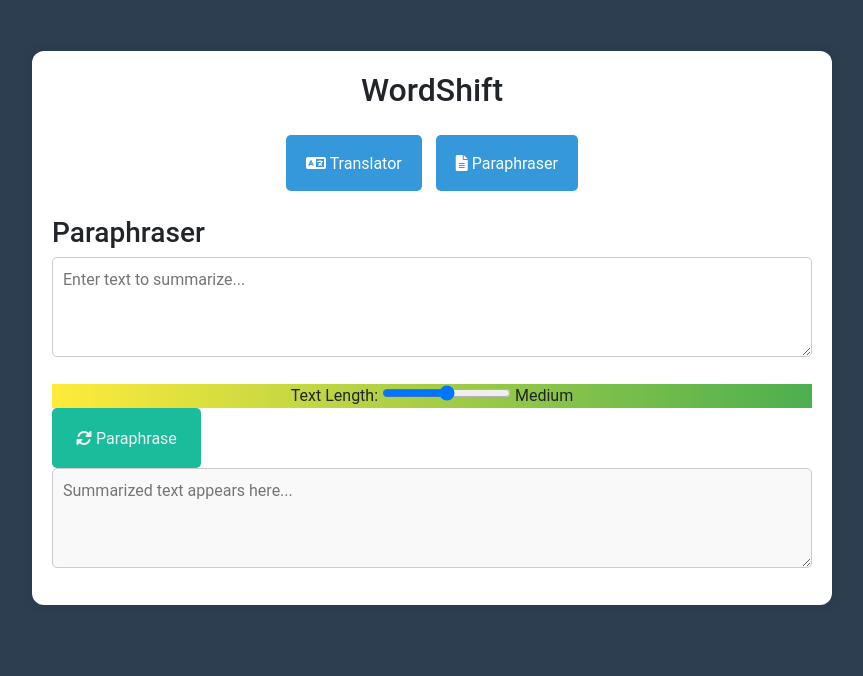
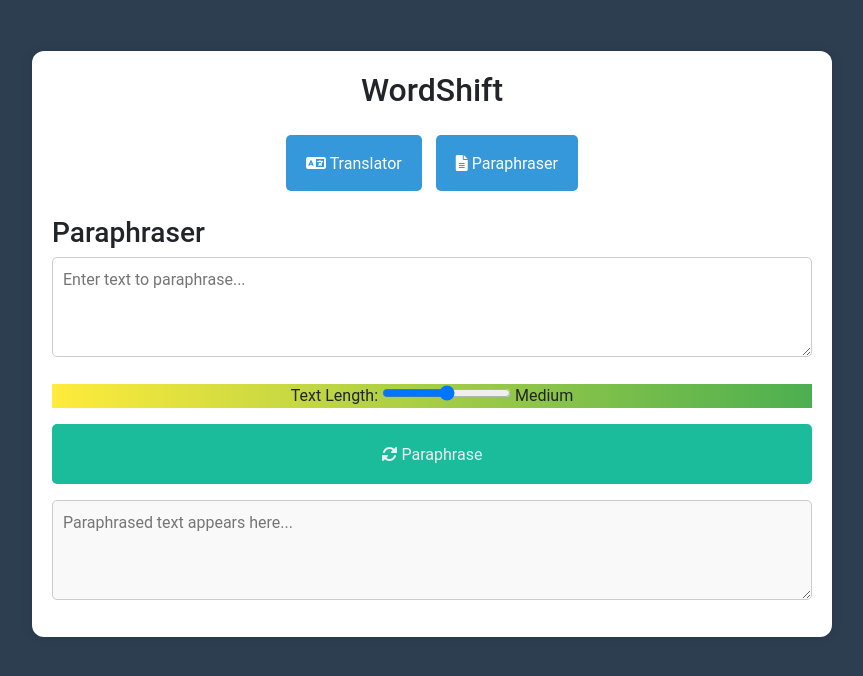
Before and after one commit to EngrJaym/translator_paraphraser, a Django app: page / in a window 1280 px wide, after a click on "Paraphraser". Shown: the top 676 px of the page, without its empty margins (208-1071 px from the left). Run offline with Django 5.2, Linux system fonts and the light colour scheme.

Commit message:
changes on UI

```diff
--- a/paraphraser/templates/index.html
+++ b/paraphraser/templates/index.html
@@ -47,7 +47,7 @@
             </div>
 
             <textarea id="inputText" placeholder="Enter text to translate..."></textarea>
-            <button onclick="translateText()">
+            <button onclick="translateText()" class="mb-3 w-100">
                 <i class="fas fa-arrow-right"></i> Translate
             </button>
             <textarea id="outputText" placeholder="Translated text appears here..." readonly></textarea>
@@ -55,16 +55,16 @@
 
         <div id="summarizer" class="content">
             <h3>Paraphraser</h3>
-            <textarea id="inputSummaryText" placeholder="Enter text to summarize..."></textarea>
+            <textarea id="inputSummaryText" placeholder="Enter text to paraphrase..."></textarea>
             <div class="range-container">
                 <label for="summaryRange">Text Length: </label>
                 <input type="range" id="summaryRange" min="1" max="3" value="2" step="1" onchange="updateSummaryLabel()">
                 <span id="summaryRangeValue">Medium</span>
             </div>
-            <button onclick="summarizeText()">
+            <button onclick="summarizeText()" class="my-3 w-100">
                 <i class="fas fa-sync-alt"></i> Paraphrase
             </button>
-            <textarea id="outputSummaryText" placeholder="Summarized text appears here..." readonly></textarea>
+            <textarea id="outputSummaryText" placeholder="Paraphrased text appears here..." readonly></textarea>
         </div>
     </div>
 
@@ -104,9 +104,7 @@
             document.getElementById("outputText").value = "Error processing request.";
             console.error("Error:", error);
         });
-
-            let outputText = "Translated: " + inputText;
-            document.getElementById("outputText").value = outputText;
+            document.getElementById("outputText").value = "Translating...";
         }
 
         function summarizeText() {
@@ -136,6 +134,7 @@
             document.getElementById("outputSummaryText").value = "Error processing request.";
             console.error("Error:", error);
         });
+            document.getElementById("outputSummaryText").value = "Paraphrasing...";
     }
 
         function updateSummaryLabel() {
--- a/paraphraser/views.py
+++ b/paraphraser/views.py
@@ -28,7 +28,7 @@ def paraphrase_api(request):
                 return JsonResponse({"summary": "Minimum number of input text to be summarized is 30."})
 
             else:
-                length_map = {"short": round(word_count/6), "medium": round(word_count/2), "detailed": round(word_count/1.2)}
+                length_map = {"short": round(word_count/6), "medium": round(word_count/2), "detailed": round(word_count/0.8)}
                 desired_word_count = length_map.get(summary_length, 100)
                 print(word_count, desired_word_count)
                 if not input_text:
```
